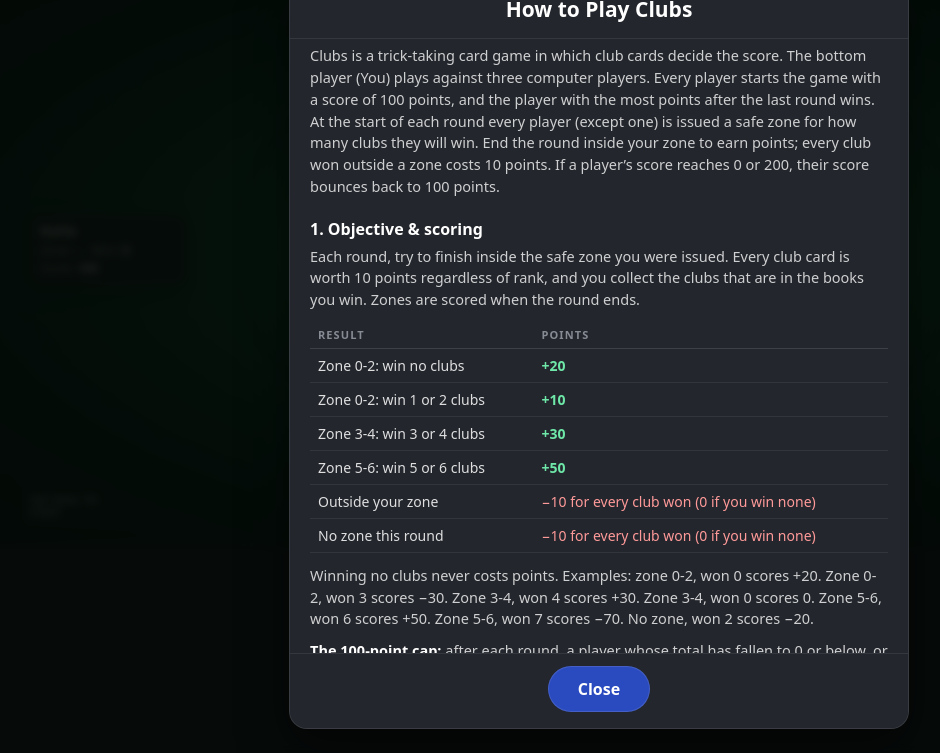
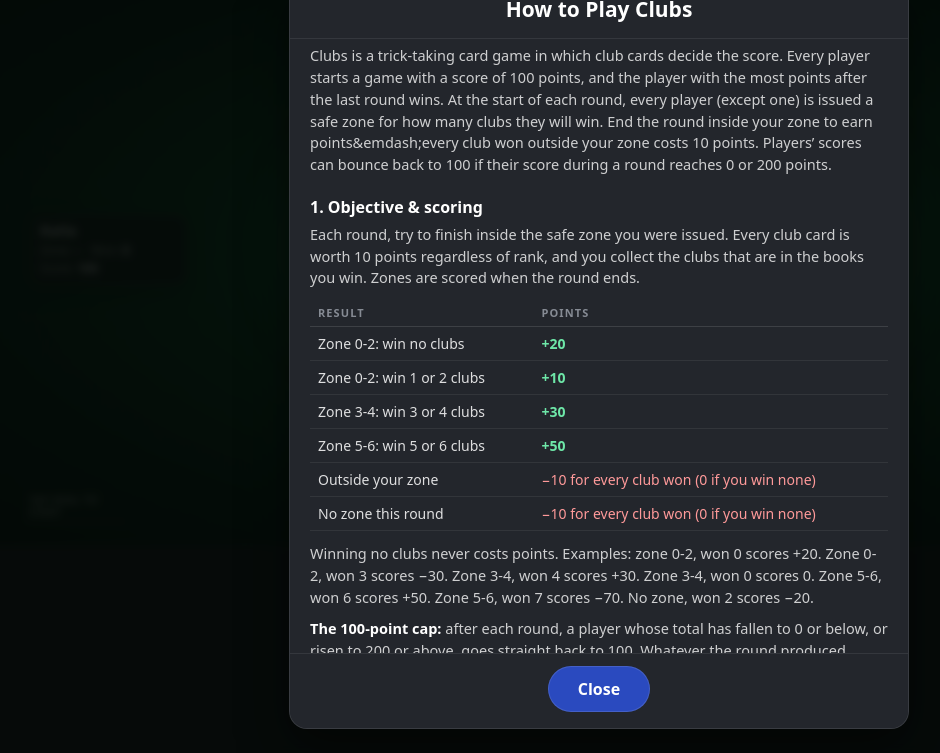
Before and after one commit to jottin/playclubs, a website with bundled scripts: page index.html in a window 1280 px wide. Both pictures are taken after a click on the button "Game rules". Shown: the part 47-800 px from the top of the page, without its empty margins (41-981 px from the left). Built offline with nearby package versions, Linux system fonts and the light colour scheme.

Commit message:
Tweaked in game rules

```diff
--- a/index.html
+++ b/index.html
@@ -186,7 +186,7 @@
         <h3 class="sheet-title" id="rules-title">How to Play Clubs</h3>
 
         <div id="rules-body" tabindex="0" aria-label="Rules text">
-          <p>Clubs is a trick-taking card game in which club cards decide the score. The bottom player (You) plays against three computer players. Every player starts the game with a score of 100 points, and the player with the most points after the last round wins. At the start of each round every player (except one) is issued a safe zone for how many clubs they will win. End the round inside your zone to earn points; every club won outside a zone costs 10 points. If a player&rsquo;s score reaches 0 or 200, their score bounces back to 100 points.</p>
+          <p>Clubs is a trick-taking card game in which club cards decide the score. Every player starts a game with a score of 100 points, and the player with the most points after the last round wins. At the start of each round, every player (except one) is issued a safe zone for how many clubs they will win. End the round inside your zone to earn points&emdash;every club won outside your zone costs 10 points. Players&rsquo; scores can bounce back to 100 if their score during a round reaches 0 or 200 points.</p>
 
           <h4>1. Objective &amp; scoring</h4>
           <p>Each round, try to finish inside the safe zone you were issued. Every club card is worth 10 points regardless of rank, and you collect the clubs that are in the books you win. Zones are scored when the round ends.</p>
```
